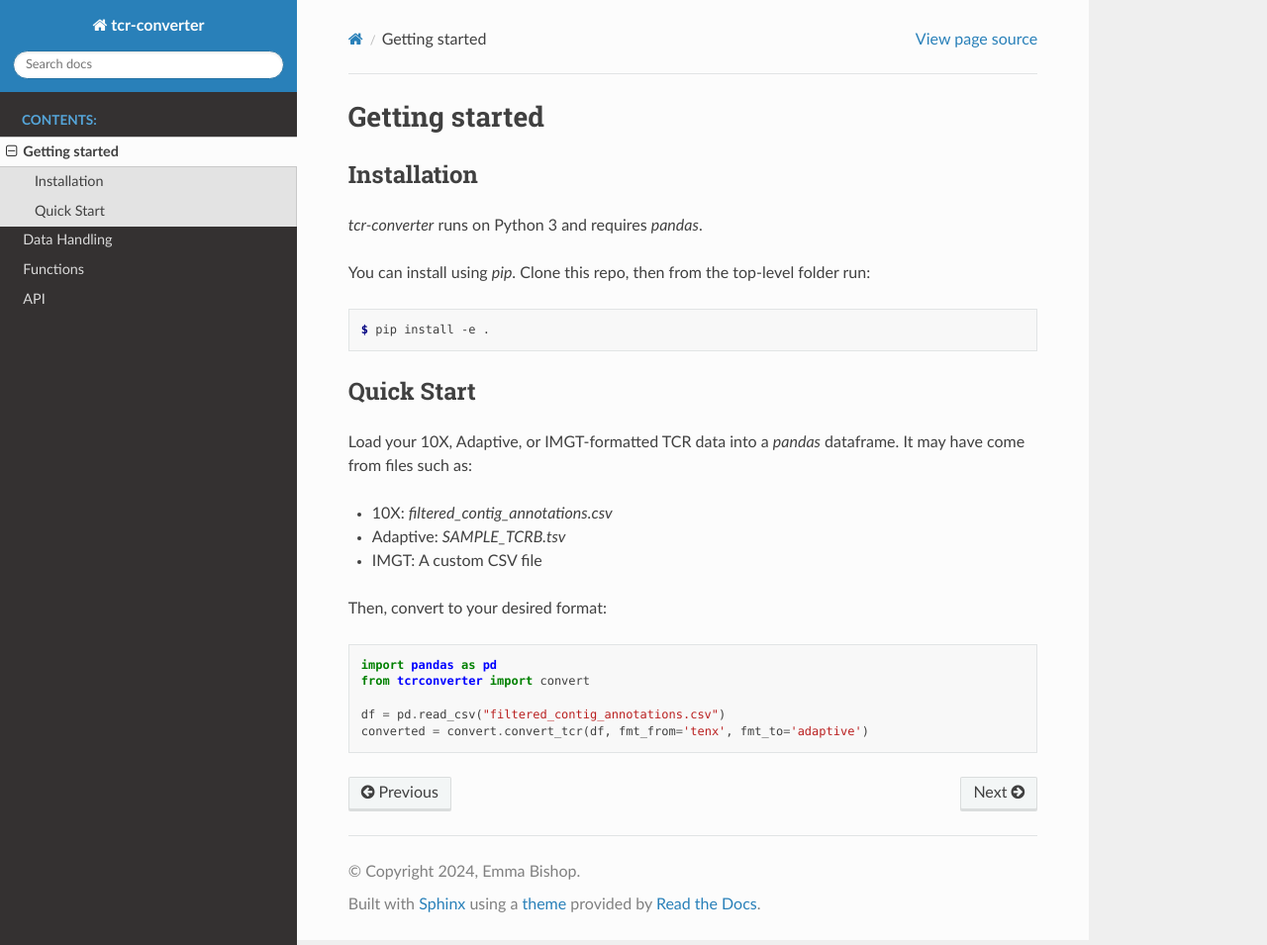
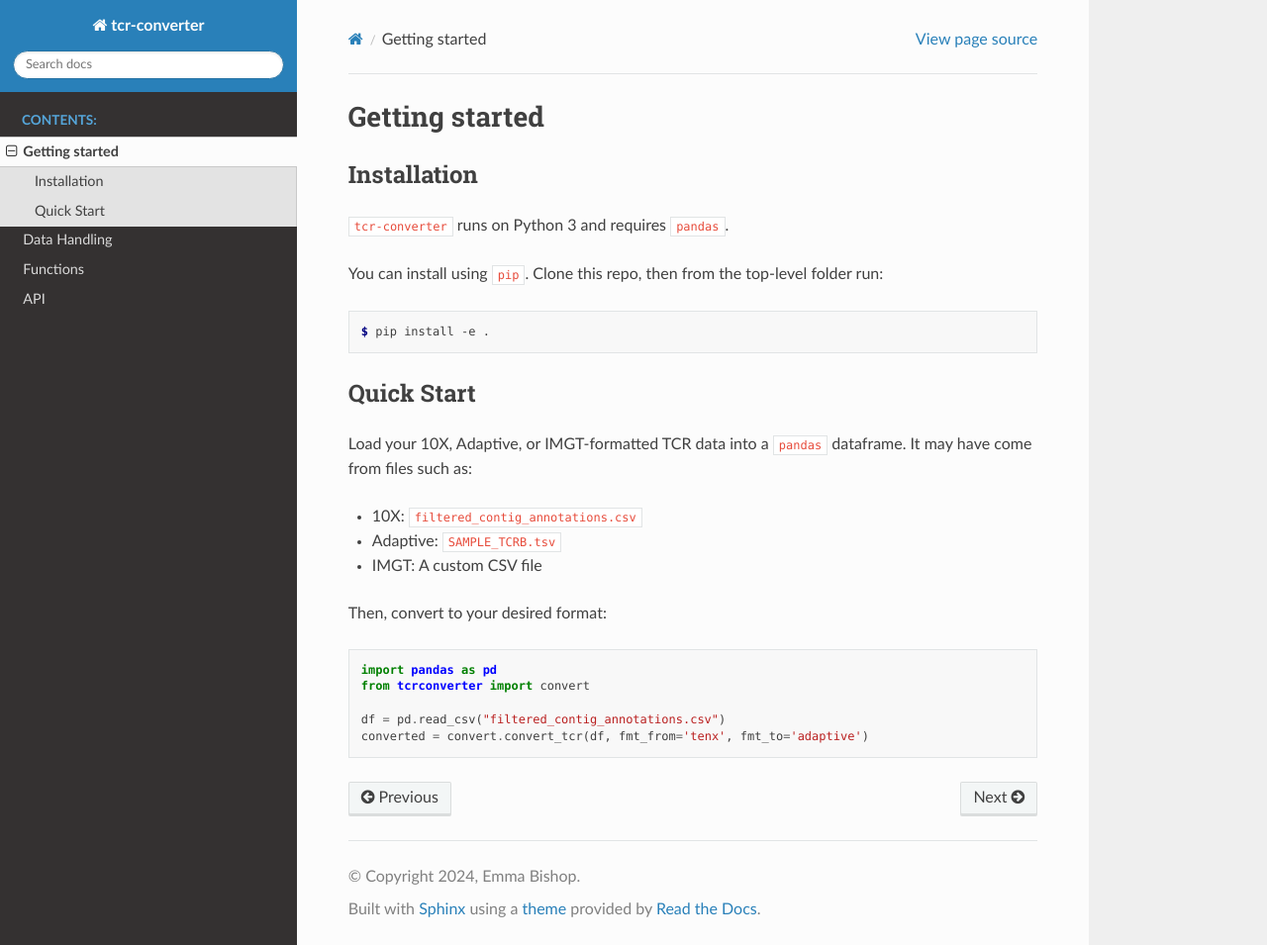
Before and after one commit to seshadrilab/tcrconvert, a Sphinx documentation site: the page built from docs/source/getstarted.rst, in a window 1280 px wide and 955 px high. Shown: the whole window at 99% size. Built offline with Sphinx 7.4.7 and the Read the Docs theme 2.0.0, drawn with Linux system fonts in a browser that asks for light colours.

```diff
--- a/docs/source/getstarted.rst
+++ b/docs/source/getstarted.rst
@@ -4,9 +4,9 @@
 Installation
 ------------
 
-`tcr-converter` runs on Python 3 and requires `pandas`.
+``tcr-converter`` runs on Python 3 and requires ``pandas``.
 
-You can install using `pip`. Clone this repo, then from the top-level folder run:
+You can install using ``pip``. Clone this repo, then from the top-level folder run:
 
 .. code-block:: console
 
@@ -16,10 +16,10 @@
 Quick Start
 -----------
 
-Load your 10X, Adaptive, or IMGT-formatted TCR data into a `pandas` dataframe. It may have come from files such as:
+Load your 10X, Adaptive, or IMGT-formatted TCR data into a ``pandas`` dataframe. It may have come from files such as:
 
-* 10X: `filtered_contig_annotations.csv`
-* Adaptive: `SAMPLE_TCRB.tsv`
+* 10X: ``filtered_contig_annotations.csv``
+* Adaptive: ``SAMPLE_TCRB.tsv``
 * IMGT: A custom CSV file
 
 Then, convert to your desired format:
```
Also changed, not shown: 1 other file.
